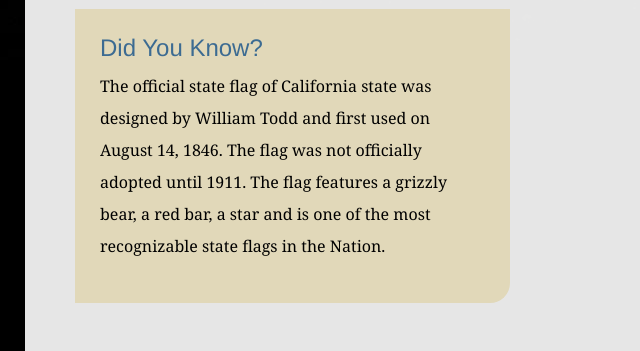
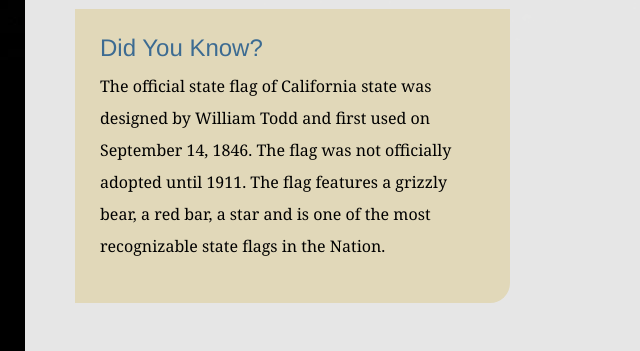
Before and after one commit to kowdy44/exploreCalifornia, a plain HTML site: page index.html in a window 1280 px wide. Shown: the part 1044-1395 px from the top of the page, 0-640 px from the left. Drawn offline with Linux system fonts and the light colour scheme.

Commit message:
changing month to september

```diff
--- a/index.html
+++ b/index.html
@@ -87,7 +87,7 @@
 
           <div id="trivia" class="callOut">
             <h1>Did You Know?</h1>
-            <p>The official state flag of California state was designed by William Todd and first used on August 14, 1846. The flag was not officially adopted until 1911. The flag features a grizzly bear, a red bar, a star and is one of the most recognizable state flags in the Nation.</p>
+            <p>The official state flag of California state was designed by William Todd and first used on September 14, 1846. The flag was not officially adopted until 1911. The flag features a grizzly bear, a red bar, a star and is one of the most recognizable state flags in the Nation.</p>
           </div>
         </div>
       </div>
```
